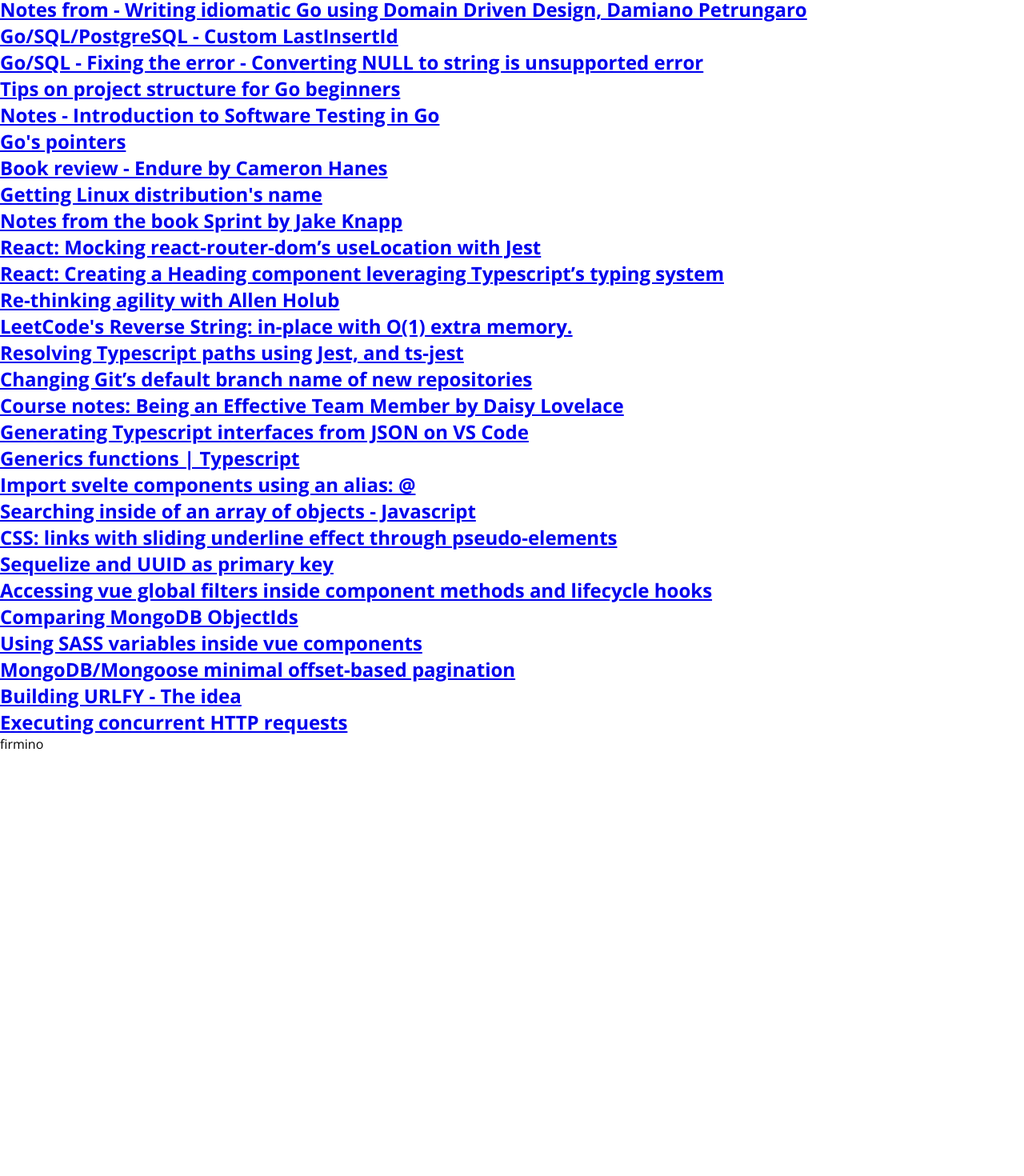
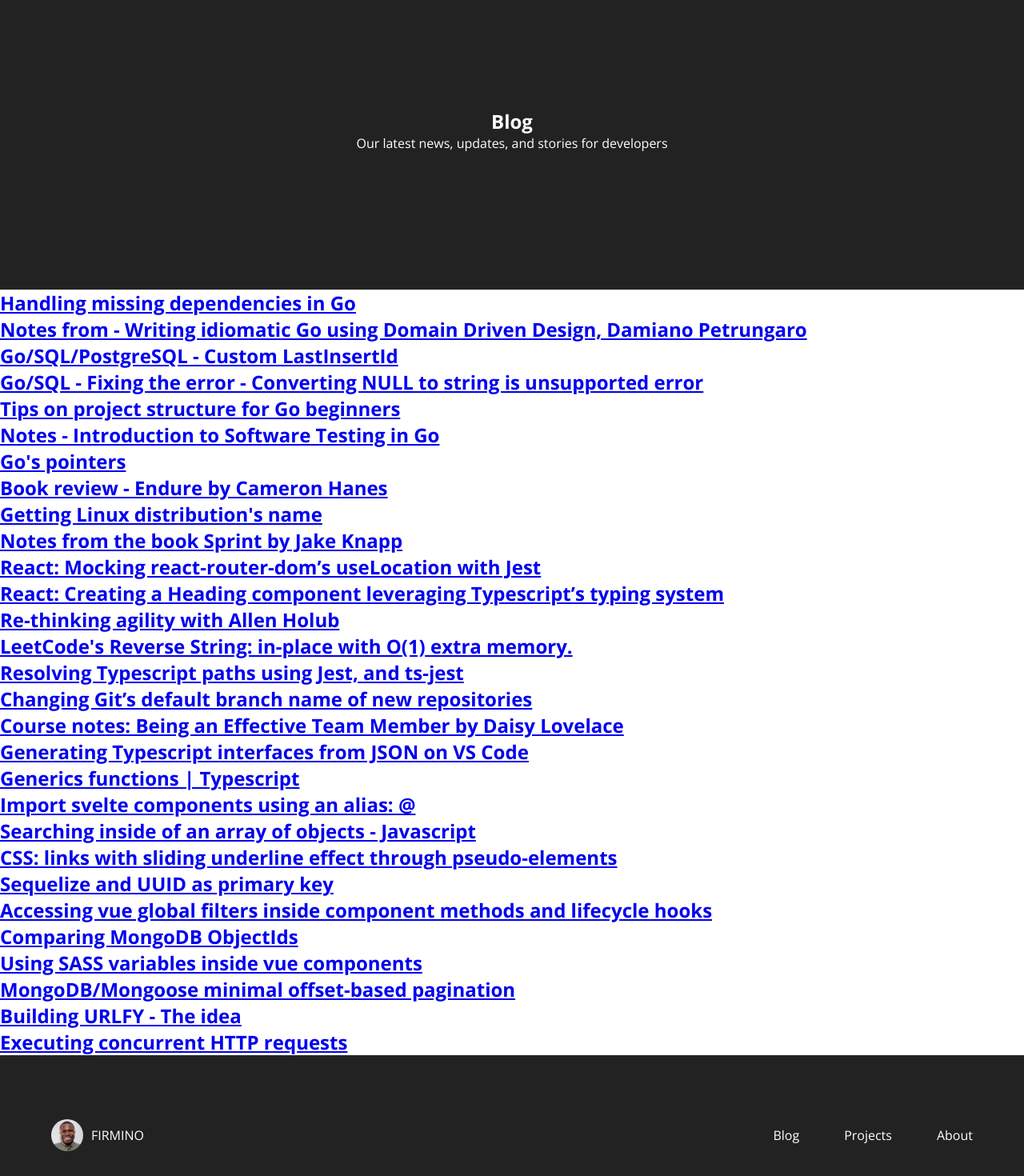
Before and after one commit to flowck/firmino.work, a Next.js app: page /blog in a window 1280 px wide. Shown: the part 120-1590 px from the top of the page at 80% size. Before the commit the page ends 1061 px from the top, so only its background shows below. Built offline with nearby package versions, Linux system fonts and the light colour scheme.

Commit message:
add footer

```diff
--- a/src/components/Footer.tsx
+++ b/src/components/Footer.tsx
@@ -1,3 +1,24 @@
+import { styled } from "stitches.config";
+import { GridContainer } from "./GridContainer";
+import { Logo } from "./Logo";
+import { Navigation } from "./Navigation";
+
+const Container = styled("footer", {
+  width: "100%",
+  color: "$white",
+  padding: "$8 0",
+  backgroundColor: "$shade900",
+});
+
+const gridOverride = { height: "100%", display: "flex", alignItems: "center", justifyContent: "space-between" };
+
 export function Footer() {
-  return <footer>firmino</footer>;
+  return (
+    <Container>
+      <GridContainer css={gridOverride}>
+        <Logo />
+        <Navigation />
+      </GridContainer>
+    </Container>
+  );
 }
--- a/src/components/Header.tsx
+++ b/src/components/Header.tsx
@@ -1,7 +1,7 @@
-import Link from "next/link";
 import { styled } from "stitches.config";
 import { GridContainer } from "./GridContainer";
 import { Logo } from "./Logo";
+import { Navigation } from "./Navigation";
 
 const Container = styled("header", {
   width: "100%",
@@ -10,51 +10,14 @@
   backgroundColor: "$shade900",
 });
 
-const Menu = styled("ul", {
-  display: "flex",
-
-  "> li": {
-    listStyle: "none",
-    "> a": { color: "$white", textDecoration: "none", transition: "color 0.25s" },
-    "> a:hover": { color: "$primary900", textDecoration: "none" },
-  },
-  "> li:not(:first-child)": {
-    marginLeft: "56px",
-  },
-});
-
-const Nav = styled("nav", {});
 const gridOverride = { height: "100%", display: "flex", alignItems: "center", justifyContent: "space-between" };
-
-const menuItems = [
-  {
-    label: "Blog",
-    path: "/blog",
-  },
-  {
-    label: "Projects",
-    path: "/projects",
-  },
-  {
-    label: "About",
-    path: "/about",
-  },
-];
 
 export function Header() {
   return (
     <Container>
       <GridContainer css={gridOverride}>
         <Logo />
-        <Nav>
-          <Menu>
-            {menuItems.map((item) => (
-              <li key={item.path}>
-                <Link href={item.path}>{item.label}</Link>
-              </li>
-            ))}
-          </Menu>
-        </Nav>
+        <Navigation />
       </GridContainer>
     </Container>
   );
--- /dev/null
+++ b/src/components/Navigation.tsx
@@ -0,0 +1,46 @@
+import Link from "next/link";
+import { styled } from "stitches.config";
+
+const Menu = styled("ul", {
+  display: "flex",
+
+  "> li": {
+    listStyle: "none",
+    "> a": { color: "$white", textDecoration: "none", transition: "color 0.25s" },
+    "> a:hover": { color: "$primary900", textDecoration: "none" },
+  },
+  "> li:not(:first-child)": {
+    marginLeft: "56px",
+  },
+});
+
+const Nav = styled("nav", {});
+
+const menuItems = [
+  {
+    label: "Blog",
+    path: "/blog",
+  },
+  {
+    label: "Projects",
+    path: "/projects",
+  },
+  {
+    label: "About",
+    path: "/about",
+  },
+];
+
+export function Navigation() {
+  return (
+    <Nav>
+      <Menu>
+        {menuItems.map((item) => (
+          <li key={item.path}>
+            <Link href={item.path}>{item.label}</Link>
+          </li>
+        ))}
+      </Menu>
+    </Nav>
+  );
+}
--- /dev/null
+++ b/src/components/PageHero.tsx
@@ -0,0 +1,27 @@
+import { styled } from "stitches.config";
+
+interface Props {
+  title: string;
+  description?: string;
+}
+
+const Container = styled("section", {
+  height: "400px",
+  display: "flex",
+  color: "$white",
+  textAlign: "center",
+  alignItems: "center",
+  justifyContent: "center",
+  backgroundColor: "$shade900",
+});
+
+export function PageHero({ title, description }: Props) {
+  return (
+    <Container>
+      <div>
+        <h1>{title}</h1>
+        {description && <p>{description}</p>}
+      </div>
+    </Container>
+  );
+}
--- a/src/pages/blog.tsx
+++ b/src/pages/blog.tsx
@@ -1,4 +1,5 @@
 import { Meta } from "components/Meta";
+import { PageHero } from "components/PageHero";
 import { BlogLayout } from "layouts/BlogLayout";
 import { getAllBlogPosts, PostMetadata } from "lib/posts";
 import { GetStaticProps } from "next";
@@ -12,6 +13,7 @@
   return (
     <>
       <Meta title="Blog" description="Ideas worth writing about" />
+      <PageHero title="Blog" description="Our latest news, updates, and stories for developers" />
 
       {posts.map((post) => (
         <article key={post.metadata.title}>
```
